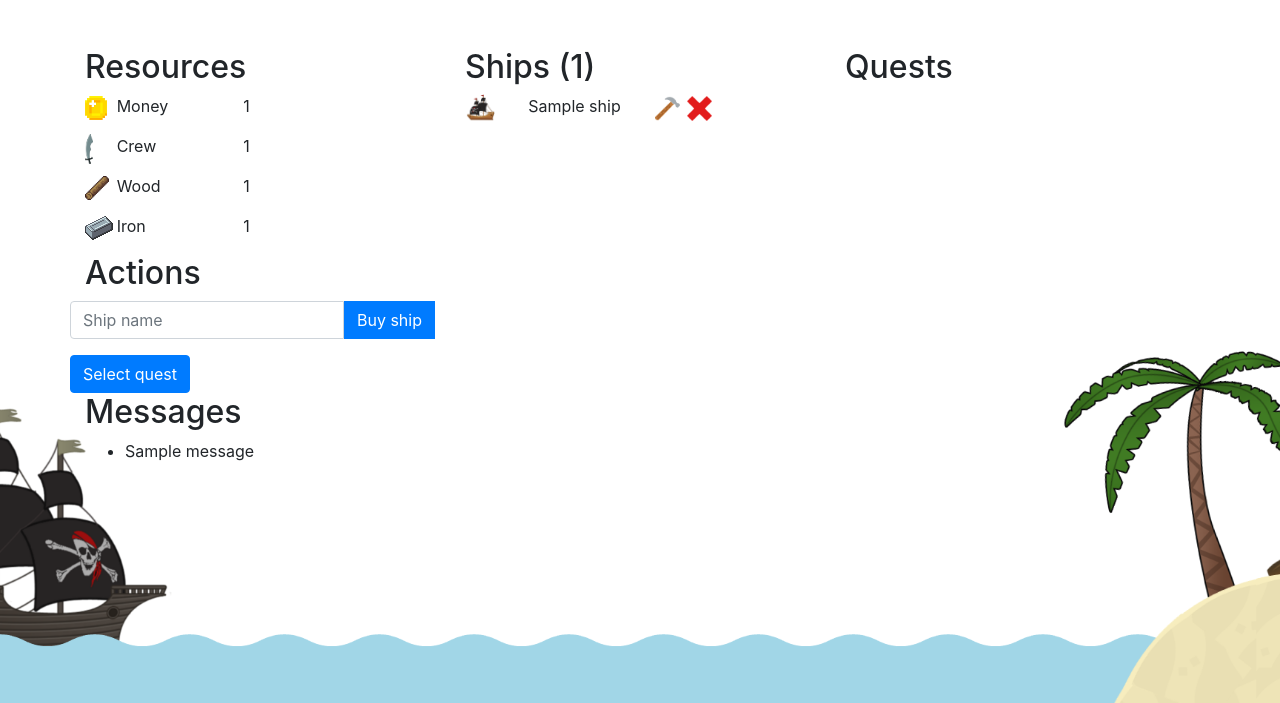
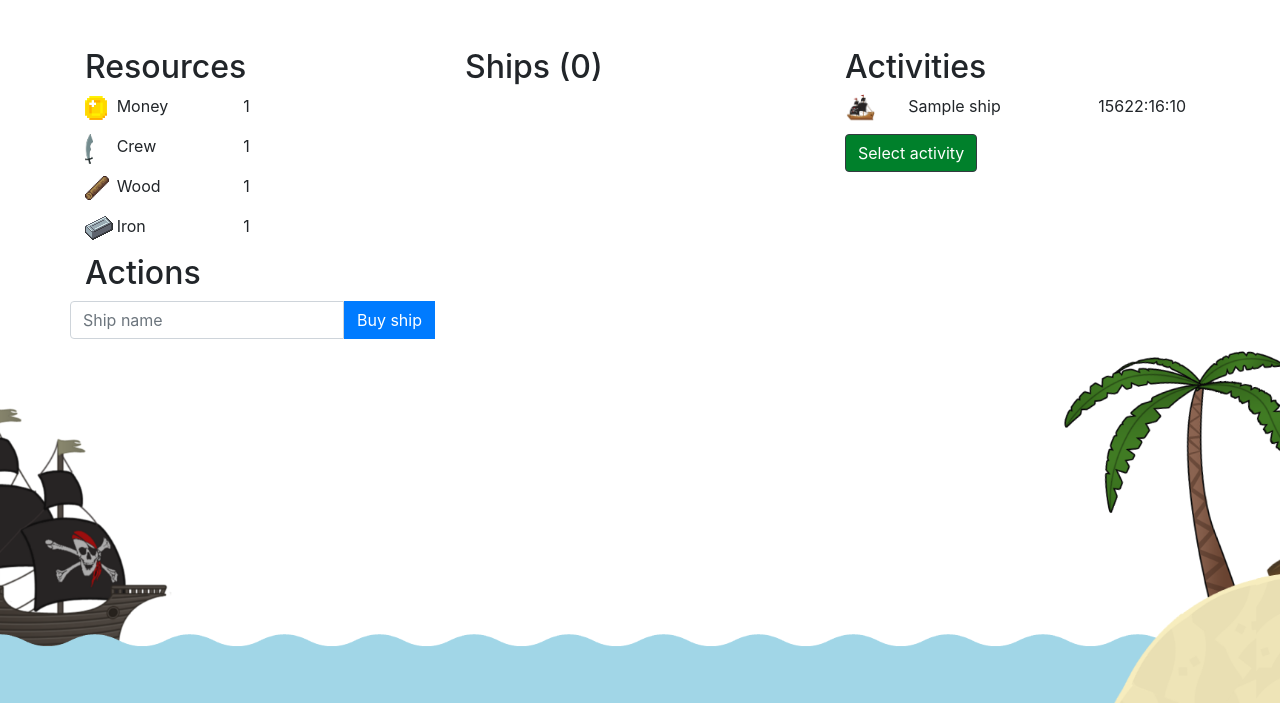
Before and after one commit to HE-Arc/PirateWar, a Django app: page /play/ in a window 1280 px wide. Shown: the part 82-785 px from the top of the page. Run offline with Django 3.2, Linux system fonts and the light colour scheme; a user stored in the database is signed in; tables that the repository leaves empty hold one stand-in row (values such as "Sample post"); one stand-in notice (Sample message) is shown; some libraries are stand-ins or nearby versions; some web fonts are replaced.

Commit message:
ajout de la gestion des activité

```diff
--- a/pirateWar/pirateWar/urls.py
+++ b/pirateWar/pirateWar/urls.py
@@ -19,7 +19,7 @@ from django.urls import include, path
 from django.contrib.auth import views as auth_views
 
 from pirateWarApp.views import HomeView, AboutView, PlayView, ShipDeleteView, ShipCreateView, ShipUpdateView, \
-    ProfileView, ActivityListView, SelectShipView
+    ProfileView, ActivityListView, SelectShipView, AddActivityView, ResultView
 
 from registration.views import RegistrationView
 
@@ -28,8 +28,11 @@ from registration.views import RegistrationView
 urlpatterns = [
     path('', login_required(HomeView.as_view()), name='home'),
     path('about/', AboutView.as_view(), name='about'),
-    path('play/activity', login_required(ActivityListView.as_view()), name='select-quest'),
+    path('play/result/<int:pk>', login_required(ResultView.as_view()), name='result'),
+    path('play/activity', login_required(ActivityListView.as_view()), name='select-activity'),
     path('play/activity/<int:pk>/selectship', login_required(SelectShipView.as_view()), name='select-ship'),
+    path('play/activity/<int:pk>/selectship/<int:pk2>/addactivity', login_required(AddActivityView.as_view()),
+         name='add-activity'),
     path('play/', login_required(PlayView.as_view()), name='play'),
     path('play/ship/<int:pk>/delete',
          login_required(ShipDeleteView.as_view()), name='delete-ship'),
--- a/pirateWar/pirateWarApp/models.py
+++ b/pirateWar/pirateWarApp/models.py
@@ -1,5 +1,6 @@
 from django.db import models
 from django.contrib.auth.models import User
+from datetime import datetime
 
 
 # Create your models here.
@@ -35,3 +36,5 @@ class Ship(models.Model):
     cannon = models.IntegerField(default=0)
     life = models.IntegerField(default=100)
     currentActivity = models.ForeignKey(Activity, on_delete=models.CASCADE, null=True)
+    endActivity = models.DateTimeField(null=True)
+    xp = models.IntegerField(default=0)
--- a/pirateWar/pirateWarApp/templates/base.html
+++ b/pirateWar/pirateWarApp/templates/base.html
@@ -29,10 +29,11 @@
         </a>
         {% if user.is_authenticated %}
         <h2>
-                <span  class="badge badge-secondary">{{user.username}}</span>
+            <span class="badge badge-secondary">{{user.username}}</span>
         </h2>
         {% endif %}
-            <button class="navbar-toggler" type="button" data-toggle="collapse" data-target="#navbarSupportedContent" aria-controls="navbarSupportedContent" aria-expanded="false" aria-label="Toggle navigation">
+        <button class="navbar-toggler" type="button" data-toggle="collapse" data-target="#navbarSupportedContent"
+                aria-controls="navbarSupportedContent" aria-expanded="false" aria-label="Toggle navigation">
             <span class="navbar-toggler-icon"></span>
         </button>
 
--- a/pirateWar/pirateWarApp/templates/play.html
+++ b/pirateWar/pirateWarApp/templates/play.html
@@ -45,18 +45,15 @@
                 </div>
             </form>
         </div>
-            <div class="row">
-                <a class="btn btn-primary" href="{% url 'select-quest' %}">Select quest</a>
-            </div>
+
     </div>
     <div class="col">
         <h2>Ships ({{ nbships }})</h2>
-
         {% for ship in ships %}
         <div class="row mh1">
             <div class="col-2"><img src="{% static 'img/1stship_3.png' %}" alt="Ship" title="Ship" height="30"/>
             </div>
-                    <div class="col-4">{{ ship.name }}</div>
+            <div class="col-6">{{ ship.name }}</div>
             <div class="col-1"><a href="{% url 'edit-ship' ship.pk %}"><img src="{% static 'img/hammer.png' %}"
                                                                             alt="Edit" title="Edit"
                                                                             height="25"/></a></div>
@@ -69,20 +66,56 @@
 
     </div>
     <div class="col">
-            <h2>Quests</h2>
-            <a></a>
+        <h2>Activities</h2>
+        {% for ship in ships_activity %}
+        <div class="row mh1">
+            <div class="col-2"><img src="{% static 'img/1stship_3.png' %}" alt="Ship" title="Ship" height="30"/>
+            </div>
+            <div class="col-6">{{ ship.name }}</div>
+            <div class="col-2 time"></div>
+            <div class="col-2"><a class="result" style="display: none;" href="{% url 'result' ship.pk %}">Result</a>
+            </div>
+            <p hidden class="timestamp">{{ ship.endActivity.timestamp }}</p>
+        </div>
+        {% endfor %}
+        <div class="row">
+            <div class="col-12">
+                <a class="btn btn-dark" style="background-color: #00802b" href="{% url 'select-activity' %}">Select
+                    activity</a>
+            </div>
+        </div>
     </div>
 </div>
 
-    {% if messages %}
-        <h2>Messages</h2>
-        <ul class="messages">
-            {% for message in messages %}
-                <li
-                        {% if message.tags %} class="{{ message.tags }}" {% endif %}>{{ message }}
-                </li>
-            {% endfor %}
-        </ul>
-    {% endif %}
+<script>
+function updateTime()
+{
+    var timeTab=document.getElementsByClassName('time');
+    var timestampTab = document.getElementsByClassName('timestamp');
+    var tabResult = document.getElementsByClassName("result");
+    var n2 = Date.now();
+    for (var i = 0; i < timeTab.length; i++)
+    {
+       var delta=timestampTab[i].innerHTML-n2/1000;
+       if(delta<=0)
+       {
+            timeTab[i].innerHTML='Finished';
+            tabResult[i].style.display = "block";
+       }
+       else
+       {
+            delta=Math.ceil(delta);
+            var hour=Math.floor(delta/3600);
+            delta-=3600*hour;
+            var minute=Math.floor(delta/60);
+            delta-=60*minute;
+            timeTab[i].innerHTML=hour+":"+minute+":"+delta;
+       }
+    }
+}
+updateTime();
+setInterval(updateTime,1000);
+
+</script>
 
 {% endblock %}
--- a/pirateWar/pirateWarApp/views.py
+++ b/pirateWar/pirateWarApp/views.py
@@ -6,6 +6,9 @@ from django.views import generic
 from django.views.generic import TemplateView
 from django.contrib import messages
 from pirateWarApp.models import Ship, Player, User, Category, Activity
+from datetime import datetime
+import random
+import math
 
 
 # Create your views here.
@@ -37,10 +40,11 @@ class PlayView(generic.TemplateView):
     def get(self, request, *args, **kwargs):
         user = request.user
         player = self.get_player(user)
-        ships = Ship.objects.filter(player=player).all()
+        ships = Ship.objects.filter(player=player, currentActivity=None).all()
+        ships_activity = Ship.objects.filter(player=player).exclude(currentActivity=None).all()
         nbships = len(ships)
         return render(request, self.template_name,
-                      {'player': player, 'nbships': nbships, 'ships': ships})
+                      {'player': player, 'nbships': nbships, 'ships': ships, 'ships_activity': ships_activity})
 
 
 class ShipDeleteView(UserPassesTestMixin, generic.DeleteView):
@@ -55,21 +59,91 @@ class ShipDeleteView(UserPassesTestMixin, generic.DeleteView):
             messages.add_message(self.request, messages.ERROR, 'Wrong user')
         return cond
 
+
 class ActivityListView(generic.ListView):
     model = Activity
     template_name = "activity.html"
+
+    def get_queryset(self):
+        return self.model.objects.order_by('level')
+
 
 class SelectShipView(generic.ListView):
     model = Ship
     template_name = "select_ship.html"
 
-    def get(self, request, *args, **kwargs):
+    def get(self, request, pk, *args, **kwargs):
         user = request.user
         player = PlayView.get_player(user)
-        ships = Ship.objects.filter(player=player,currentActivity=None).all()
+        ships = Ship.objects.filter(player=player, currentActivity=None).all()
         nbships = len(ships)
+        if nbships == 0:
+            messages.add_message(self.request, messages.ERROR, 'No ship available')
+        pkactivity = pk
         return render(request, self.template_name,
-                      {'nbships': nbships, 'ships': ships})
+                      {'nbships': nbships, 'ships': ships, 'pkactivity': pkactivity})
+
+
+class AddActivityView(generic.TemplateView):
+    template_name = 'play.html'
+    model = Ship
+
+    def get(self, request, pk, pk2, *args, **kwargs):
+        user = request.user
+        activity = Activity.objects.get(pk=pk)
+        ship = Ship.objects.get(pk=pk2)
+        if ship.player.user == user:
+            ship.currentActivity = activity
+            ship.endActivity = datetime.utcnow() + activity.duration
+            ship.save()
+        else:
+            messages.add_message(self.request, messages.ERROR, 'Wrong user')
+        return redirect('play')
+
+
+class ResultView(generic.TemplateView):
+    template_name = 'result.html'
+
+    def get(self, request, pk, *args, **kwargs):
+        user = request.user
+        player = PlayView.get_player(user=user)
+        ship = Ship.objects.get(pk=pk)
+        activity = ship.currentActivity
+        if user != ship.player.user:
+            messages.add_message(self.request, messages.ERROR, 'Wrong user')
+            return redirect('play')
+        if activity == None or ship.endActivity.timestamp() > datetime.now().timestamp():
+            return redirect('play')
+        else:
+            deltaLevel = ship.level - activity.level
+            dict = {'Shipping': 1, 'Defense': 1.2, 'Attack': 1.5}
+            damage = 100 - (4 * ship.cannon + 2 * ship.crew + deltaLevel * 10 + random.randint(-20, 20))
+            if damage < 0:
+                damage = 0
+            damage = damage * dict[activity.category.name]
+            life = math.ceil(ship.life - damage)
+            levelUp = False
+            if life <= 0:
+                life = 0
+                ship.life = 0
+                ship.delete()
+            else:
+                player.money = player.money + activity.rewardGold
+                player.wood = player.wood + activity.rewardWood
+                player.iron = player.iron + activity.rewardIron
+                player.save()
+                ship.xp = ship.xp + activity.level * 10
+                if ship.xp >= 100 and ship.level < 10:
+                    levelUp = True
+                    ship.xp = 0
+                    ship.level = ship.level + 1
+                ship.life = life
+                ship.currentActivity = None
+                ship.endActivity = None
+                ship.save()
+            return render(request, self.template_name,
+                          {'ship': ship, 'activity': activity, 'succes': life > 0, 'levelup': levelUp})
+
 
 class ShipCreateView(generic.CreateView):
     template_name = 'play.html'
```
Also changed, not shown: pirateWar/pirateWarApp/templates/activity.html (+8 -7 lines), pirateWar/pirateWarApp/templates/result.html (added, +62 -0 lines), pirateWar/pirateWarApp/templates/select_ship.html (+4 -3 lines), pirateWar/pirateWarApp/migrations/0004_ship_endactivity.py (added), pirateWar/pirateWarApp/migrations/0005_auto_20180402_1659.py (added), pirateWar/pirateWarApp/migrations/0006_auto_20180402_1701.py (added), pirateWar/pirateWarApp/migrations/0007_ship_xp.py (added), pirateWar/pirateWarApp/static/img/ship_sink.png (added). Lines whose indentation alone changed are shown as unchanged.
